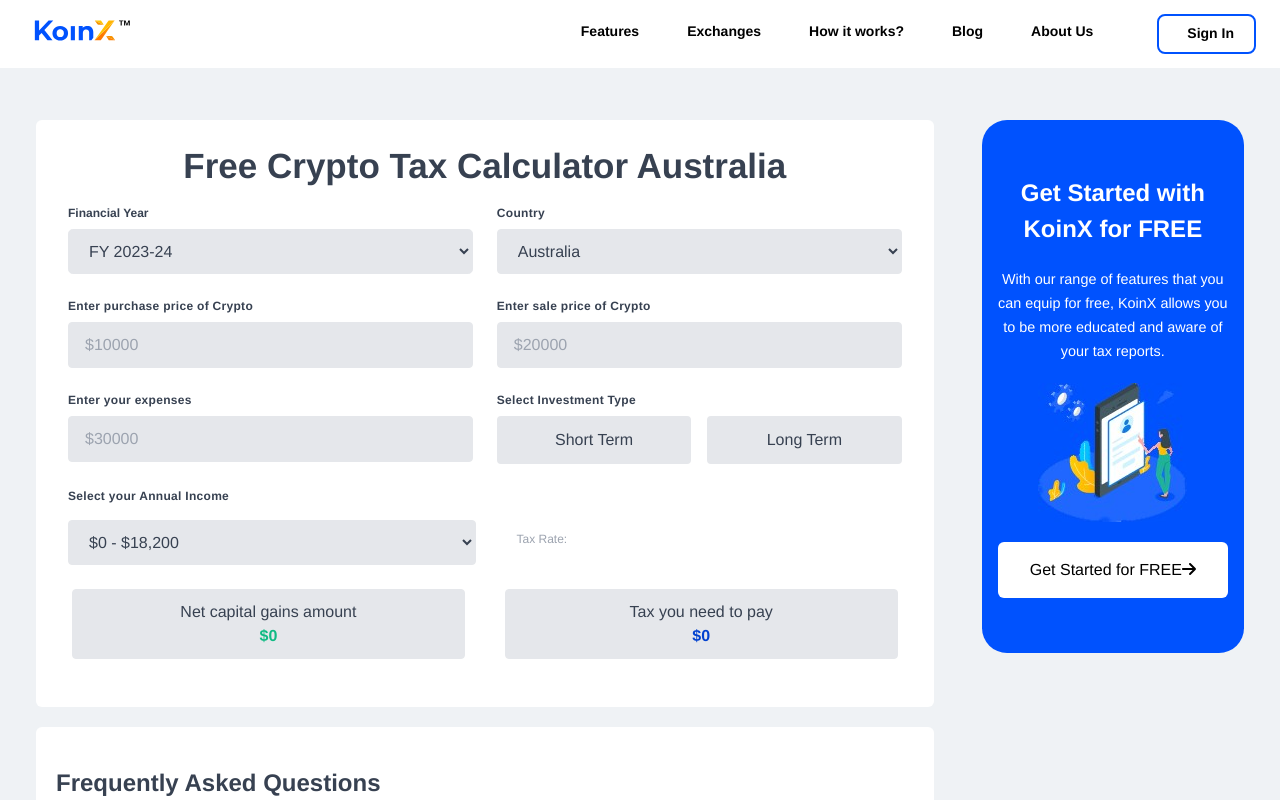
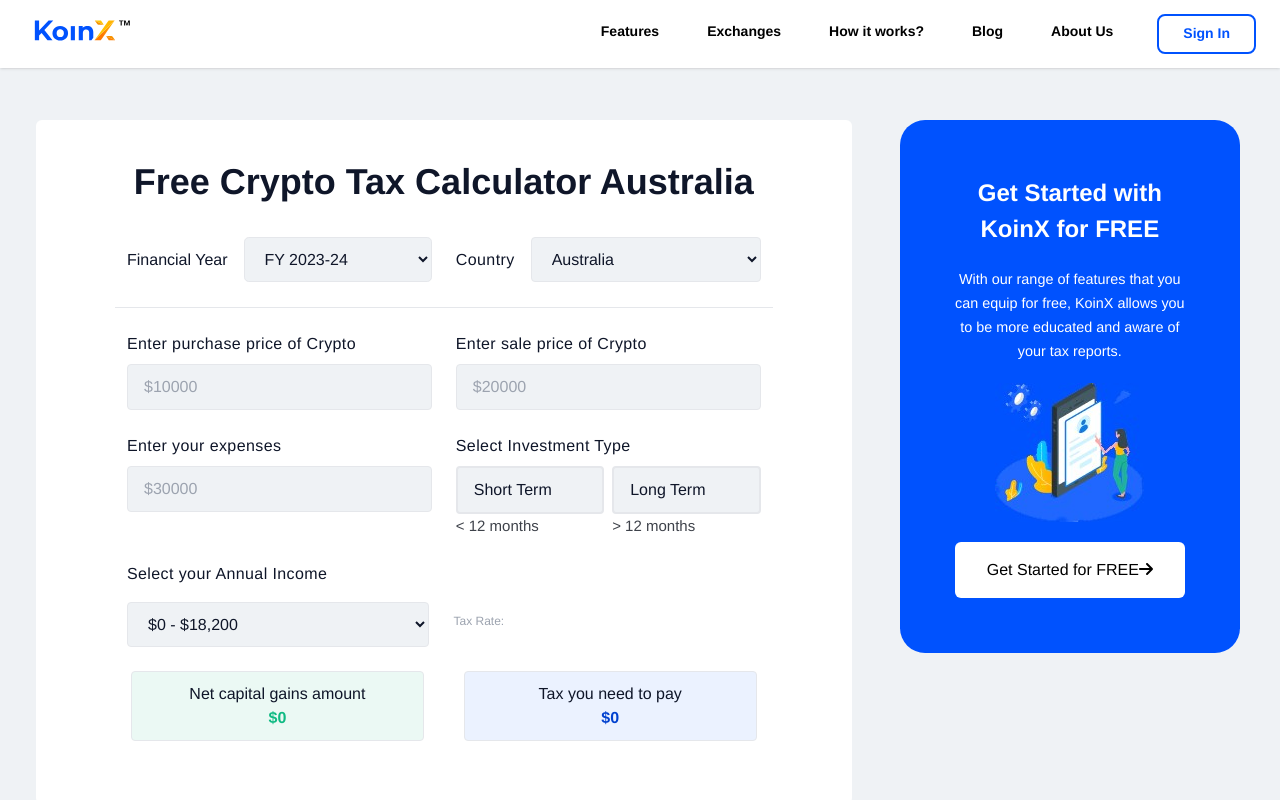
Before and after one commit to RitikOjha26/koinx-assesment, a React (Create React App) app: page / in a window 1280 px wide. Shown: the top 800 px of the page. Built offline with nearby package versions, Linux system fonts and the light colour scheme.

Commit message:
feat: Fixed Font Size

```diff
--- a/src/App.js
+++ b/src/App.js
@@ -14,13 +14,13 @@
       <Navabar />
 
       {/* Main content layout */}
-      <div className="flex flex-col w-screen h-auto md:min-h-auto ml-1 md:flex-row md:w-full ">
+      <div className="flex flex-col h-auto md:min-h-auto ml-1 md:flex-row ">
 
         <div className="w-auto h-auto pt-[5vh]  md:ml-[4vh] md:rounded-md">
 
-          <div id='1' className="bg-white rounded-md p-5 h-auto "><CryptoTaxCalculator /></div>
+          <div id='1' className="bg-white rounded-md sm:p-[17px] md:px-[79px] md:py-[35px] h-auto "><CryptoTaxCalculator /></div>
 
-          <div id='2' className="bg-white rounded-md mt-5 h-auto "><Faq /></div>
+          <div id='2' className="bg-white rounded-md mt-5 h-auto p-[25px] "><Faq /></div>
 
         </div>
 
--- a/src/component/Banners/SideBanner.js
+++ b/src/component/Banners/SideBanner.js
@@ -8,7 +8,7 @@
     return (
         <div className='md:h-auto bg-[#0052FE] rounded-[25px] text-white  '>
 
-            <div className='md:py-[55px] md:px-[16px] text-center items-center'>
+            <div className=' md:p-[55px]  text-center items-center'>
                 <h1 className='text-[1.5rem] font-bold mb-5 '>Get Started with KoinX for FREE</h1>
 
                 <span className=' text-[0.9rem] text-center text-semibold'>With our range of features that you can equip for free,
--- a/src/component/CryptoTaxCalculator.js
+++ b/src/component/CryptoTaxCalculator.js
@@ -120,45 +120,46 @@
 
     return (
         <div className="">
-            <h1 className="text-[25px] pb-3 md:text-[35px] font-bold text-center md:relative md:justify-centre text-gray-700">
+            <h1 className="text-[24px] px-2 py-4 pb-3 md:py-0   md:text-[36px] font-bold text-center md:relative md:justify-centre text-[#0F1629]">
                 Free Crypto Tax Calculator Australia
             </h1>
-            <form className="w-full max-w-full">
+            <form className="w-full max-w-full md:pt-7 pt-4">
                 <div className="flex flex-wrap mb-6">
                     <div className="flex w-full">
-                        <div className="w-1/2 px-3 mb-6 md:w-2/4 md:mb-0">
-                            <label className="block mb-2 text-xs font-bold text-gray-700">
+                        <div className="w-1/2 md:flex md:justify-between md:items-center md:gap-4 px-3 mb-6 md:w-2/4 md:mb-0">
+                            <label className="block mb-2 md:mb-0 text-[16px]  text-[#0F1629] md:whitespace-nowrap ">
                                 Financial Year
                             </label>
-                            <div className="relative">
-                                <select id="FinY" className="block w-full px-4 py-3 rounded-[0.3rem] leading-tight bg-gray-200 border border-gray-200 text-gray-700 focus:outline-none focus:bg-white focus:border-gray-500">
+                            <div className="relative w-full">
+                                <select id="FinY" className="block w-full px-4 py-3 rounded-[0.3rem] leading-tight bg-[#EFF2F5] border border-gray-200 text-[#0F1629] focus:outline-none focus:bg-white focus:border-gray-500">
                                     <option>FY 2023-24</option>
                                 </select>
                             </div>
                         </div>
-                        <div className="w-1/2 px-3 mb-6 md:w-2/4 md:mb-0">
-                            <label className="block mb-2 text-xs font-bold text-gray-700 tracking-wide">
+                        <div className="w-1/2 md:flex md:justify-between md:items-center md:gap-4 px-3 mb-6 md:w-2/4 md:mb-0">
+                            <label className="block mb-2 md:mb-0 text-[16px]  text-[#0F1629] tracking-wide">
                                 Country
                             </label>
-                            <div className="relative">
-                                <select id="Country" className="block w-full px-4 py-3 rounded leading-tight bg-gray-200 border border-gray-200 text-gray-700 focus:outline-none focus:bg-white focus:border-gray-500">
+                            <div className="relative w-full">
+                                <select id="Country" className="block w-full px-4 py-3 rounded leading-tight bg-[#EFF2F5] border border-gray-200 text-[#0F1629] focus:outline-none focus:bg-white focus:border-gray-500">
                                     <option><img src={Flag} alt="Flag" />Australia</option>
                                 </select>
                             </div>
                         </div>
-                        <div>
-                            <hr className="bg-black py-[15px]" />
-                        </div>
+
+
+
                     </div>
-                    <div className="w-full px-3 mb-6 md:w-1/2 md:mb-0 md:mt-6 sm:mt-0">
-                        <label htmlFor="grid-first-name" className="block mb-2 text-xs font-bold text-gray-700 tracking-wide">
+                    <hr className="bg-[#EFF2F5] block w-[100%] md:mt-[25px]" />
+                    <div className="w-full px-3 mb-6 mt-5 md:w-1/2 md:mb-0 md:mt-6 sm:mt-0">
+                        <label htmlFor="grid-first-name" className="block mb-2 text-[16px]  text-[#0F1629] tracking-wide">
                             Enter purchase price of Crypto
                         </label>
                         <input
                             type="text"
 
                             id="grid-first-name"
-                            className="block w-full px-4 py-3 rounded leading-tight bg-gray-200 text-gray-700 border focus:outline-none focus:bg-white focus:border-gray-500"
+                            className="block w-full px-4 py-3 rounded leading-tight bg-[#EFF2F5] text-[16px] font-medium text-[#0F1629] border focus:outline-none focus:bg-white focus:border-gray-500"
                             placeholder="$10000"
                             onInput={(e) => {
                                 e.target.value = e.target.value.replace(/[^0-9.]/g, '');
@@ -167,13 +168,13 @@
                         />
                     </div>
                     <div className="w-full px-3 mb-6 md:w-1/2 md:mb-0 md:mt-6 sm:mt-0">
-                        <label htmlFor="grid-last-name" className="block mb-2 text-xs font-bold text-gray-700 tracking-wide">
+                        <label htmlFor="grid-last-name" className="block mb-2 text-[16px]  text-[#0F1629] tracking-wide">
                             Enter sale price of Crypto
                         </label>
                         <input
                             type="text"
                             id="grid-last-name"
-                            className="block w-full px-4 py-3 rounded leading-tight bg-gray-200 text-gray-700 border border-gray-200 focus:outline-none focus:bg-white focus:border-gray-500"
+                            className="text-[16px] font-medium block w-full px-4 py-3 rounded leading-tight bg-[#EFF2F5] text-[#0F1629] border border-gray-200 focus:outline-none focus:bg-white focus:border-gray-500"
                             placeholder="$20000"
                             onInput={(e) => {
                                 e.target.value = e.target.value.replace(/[^0-9.]/g, '');
@@ -183,13 +184,13 @@
                         />
                     </div>
                     <div className="w-full px-3 mb-6 md:w-1/2 md:mb-0 md:mt-6 sm:mt-0">
-                        <label className="block mb-2 text-xs font-bold text-gray-700 tracking-wide">
+                        <label className="block mb-2 text-[16px]  text-[#0F1629] tracking-wide">
                             Enter your expenses
                         </label>
                         <input
                             type="text"
                             id="grid-first-name"
-                            className="block w-full px-4 py-3 rounded leading-tight bg-gray-200 text-gray-700 border focus:outline-none focus:bg-white"
+                            className="block w-full px-4 py-3 rounded leading-tight bg-[#EFF2F5] text-[16px] font-medium  text-[#0F1629] border focus:outline-none focus:bg-white"
                             placeholder="$30000"
                             onInput={(e) => {
                                 e.target.value = e.target.value.replace(/[^0-9.]/g, '');
@@ -198,34 +199,41 @@
                         />
                     </div>
                     <div className="w-full px-3 mb-6 md:w-1/2 md:mb-0 md:mt-6 sm:mt-0">
-                        <label className="block text-xs font-bold text-gray-700 tracking-wide">
+                        <label className="block text-[16px]  text-[#0F1629] tracking-wide">
                             Select Investment Type
                         </label>
-                        <div className='flex md:flex'>
+                        <div className='flex md:flex gap-2'>
+                            <div className="flex flex-col w-[50%] ">
                             <button
                                 type="button"
                                 id='shortTerm'
                                 onClick={() => { handleButtonClick(false); }}
-                                className={`mt-2 block w-[50vw] md:w-[50%] mr-4 py-3 px-4 rounded leading-tight bg-gray-200 border-2 ${isShortTerm ? 'text-blue-700 border-blue-600 focus:border-blue-600' : 'border-gray-200 focus:border-gray-500 text-gray-700 '}`}>
-                                Short Term <FontAwesomeIcon icon={faCheck} className={`${isShortTerm ? 'text-blue-600 border-blue-600 text-xl px-[1rem]' : 'hidden '}`} />
+                                className={` whitespace-nowrap md:whitespace-normal flex justify-between mt-2  w-full md:w-[100%] mr-4 py-3 px-4 rounded leading-tight bg-[#EFF2F5] border-2 ${isShortTerm ? 'text-blue-700 border-blue-600 focus:border-blue-600' : 'border-gray-200 focus:border-gray-500 text-[#0F1629] '}`}>
+                                Short Term <FontAwesomeIcon icon={faCheck} className={`${isShortTerm ? 'text-blue-600 outline-blue-600 text-xl' : 'opacity-0 '}`} />
 
                             </button>
+                            <span className='mt-[1px] text-[15px] text-[#3E424A] '>{"< 12 months"} </span>
+                            </div>
+                            <div className="flex flex-col w-[50%]">
                             <button
                                 type="button"
                                 id='longTerm'
                                 onClick={() => { handleButtonClick(true); }}
-                                className={`mt-2 block w-[50vw] md:w-[50%] py-3 px-4 rounded leading-tight bg-gray-200 border-2  ${isLongTerm ? 'text-blue-700 border-blue-600 focus:border-blue-600' : 'border-gray-200 focus:border-gray-500 text-gray-700'}`}>
-                                Long Term <FontAwesomeIcon icon={faCheck} className={`${isLongTerm ? 'text-blue-600 border-blue-600 text-xl px-[1rem]' : 'hidden '}`} />
+                                className={`whitespace-nowrap md:whitespace-normal flex gap-4 mt-2 w-full md:w-[100%] py-3 px-4 rounded leading-tight bg-[#EFF2F5] border-2  ${isLongTerm ? 'text-blue-700 border-blue-600 focus:border-blue-600' : 'border-gray-200 focus:border-gray-500 text-[#0F1629]'}`}>
+                                Long Term <FontAwesomeIcon icon={faCheck} className={`${isLongTerm ? 'text-blue-600 outline-blue-600 text-xl' : 'opacity-0 '}`} />
                             </button>
+                            <span className=' mt-[1px] text-[15px] text-[#3E424A]'>{"> 12 months"} </span>
+                            </div>
+
                         </div>
                     </div>
                     <div className="w-[100%] px-3 mb-6 md:w-[100%] md:mb-0 md:mt-6">
-                        <label className="pb-2 block text-xs font-bold tracking-wide text-gray-700 md:mb-2">
+                        <label className="pb-2 block text-[16px]  tracking-wide text-[#0F1629] md:mb-2">
                             Select your Annual Income
                         </label>
                         <div className='md:flex'>
-                            <div className="relative h-auto md:flex md:w-[49%] mr-6  ">
-                                <select id="IncomeRange" className="block w-full px-4 py-3 rounded leading-tight bg-gray-200 border border-gray-200 text-gray-700 focus:outline-none focus:bg-white focus:border-gray-500" value={annualIncome} onChange={handleTaxRateChange}>
+                            <div className="relative h-auto md:flex md:w-[49%]  ">
+                                <select id="IncomeRange" className=" md:mr-2 block w-full px-4 py-3 rounded leading-tight bg-[#EFF2F5] border border-gray-200 text-[#0F1629] focus:outline-none focus:bg-white focus:border-gray-500" value={annualIncome} onChange={handleTaxRateChange}>
                                     {INCOME_RANGES.map(item => (
                                         <option key={item.id}>{item.range}</option>
                                     ))}
@@ -241,24 +249,24 @@
                     {showForm && (
                         <div className="flex flex-col md:flex-row mb-2 w-full  ">
                             <div className="w-full px-3  mb-6  md:mb-0 md:mt-6">
-                                <label className="block text-xs font-bold tracking-wide text-gray-700">
+                                <label className="block text-[16px]  tracking-wide text-[#0F1629]">
                                     Capital gains Amount
                                 </label>
                                 <input
                                     type="text"
                                     id="grid-first-name"
-                                    className="block w-full px-4 py-3 rounded leading-tight bg-gray-200 text-gray-700 border focus:outline-none focus:bg-white"
+                                    className="block w-full px-4 py-3 rounded leading-tight bg-[#EFF2F5] text-[#0F1629] border focus:outline-none focus:bg-white"
                                     value={capitalGain}
                                 />
                             </div>
                             <div className="w-full px-3 mb-6  md:mb-0 md:mt-6 sm:mt-0">
-                                <label className="block text-xs font-bold tracking-wide text-gray-700">
+                                <label className="block text-[16px]  tracking-wide text-[#0F1629]">
                                     discount for long term gains
                                 </label>
                                 <input
                                     type="text"
                                     id="grid-first-name"
-                                    className="block w-full px-4 py-3 rounded leading-tight bg-gray-200 text-gray-700 border focus:outline-none focus:bg-white"
+                                    className="block w-full px-4 py-3 rounded leading-tight bg-[#EFF2F5] text-[#0F1629] border focus:outline-none focus:bg-white"
                                     value={discount}
                                 />
                             </div>
@@ -266,13 +274,13 @@
                     )}
                     <div className='w-[100%] md:flex px-3 '>
                         <div className='w-full px-1 mb-6 md:w-1/2 md:mb-1 md:mt-6 md:mr-[2rem] '>
-                            <div className=' block w-full  px-2 py-3 md:px-6 bg-gray-200 text-gray-700 border rounded leading-tight focus:outline-none focus:bg-white'>
+                            <div className=' block w-full  px-2 py-3 md:px-6 bg-[#EBF9F4] text-[#0F1629] border rounded leading-tight focus:outline-none focus:bg-white'>
                                 <h1 className='align-center text-center'>Net capital gains amount</h1>
                                 <h1 className=' pt-1 align-center text-center font-bold items-center text-[#0FBA83]  '>${netCapitalGain}</h1>
                             </div>
                         </div>
                         <div className='w-full px-1  mb-6 md:w-1/2 md:mb-0 md:mt-6 sm:mt-0 '>
-                            <div className='block w-full px-4 py-3  bg-gray-200 text-gray-700 border rounded leading-tight focus:outline-none focus:bg-white'>
+                            <div className='block w-full px-4 py-3  bg-[#EBF2FF] text-[#0F1629] border rounded leading-tight focus:outline-none focus:bg-white'>
                                 <h1 className='align-center text-center '>Tax you need to pay</h1>
                                 <h1 className='pt-1 align-center text-center font-bold items-center text-[#0141CF] '>${payableTax}</h1>
                             </div>
--- a/src/component/Faq.js
+++ b/src/component/Faq.js
@@ -12,7 +12,7 @@
             {QNA.map((item) => (
                 <div key={item.id}>
                     <div className='font-semibold flex text-[20px] text-[#0b1426] text-opacity-90 pb-[10px]'>
-                        <span className='hidden sm:block'>{item.id}.</span>{item.Question}
+                        <span className='hidden text-[20px] text-[#0B1426] sm:block'>{item.id}.&nbsp;</span>{item.Question}
                         </div>
                     <div className='text-[16px] text-[#3E424A]'>{item.Answer}</div>
                     <hr className='bg-black my-[15px]  '/>
--- a/src/component/Footer.js
+++ b/src/component/Footer.js
@@ -11,7 +11,7 @@
 const Footer = () => {
   return (
     <footer
-      className="w-screen mt-11 bg-[#02042B] text-center text-blue-500   lg:text-left md:px-28">
+      className="mt-11 bg-[#02042B] text-center text-blue-500   lg:text-left md:px-28">
       <div
         className="flex items-center justify-center border-b-2 border-neutral-200 p-6 dark:border-neutral-500 lg:justify-between">
         <div className="mr-12 hidden lg:block">
@@ -255,7 +255,7 @@
 
       {/* <!--Copyright section--> */}
       <div className="text-white text-opacity-60  p-6 text-center ">
-        <span>© All rights reserved by Simplify Infotech Pvt. Ltd.</span>
+        <span>© All rights reserved by Simplify Infotech Pvt. Ltd. Submitted by Ritik Ojha</span>
 
       </div>
     </footer>
--- a/src/component/Navabar.js
+++ b/src/component/Navabar.js
@@ -12,14 +12,14 @@
     const [navbarOpen, setNavbarOpen] = React.useState(false);
     return (
         <>
-            <nav className="relative flex flex-wrap items-center justify-between px-2 py-3 bg-white mb-3">
+            <nav className="relative flex flex-wrap items-center justify-between px-2 py-3 bg-white mb-3 shadow">
                 <div className="container px-4 mx-auto flex flex-wrap items-center justify-between">
-                    <div className="w-full relative flex justify-between lg:w-auto lg:static lg:block lg:justify-start">
+                    <div className="w-full relative flex items-center justify-between lg:w-auto lg:static lg:block lg:justify-start">
                         <a
                             className=" font-bold leading-relaxed inline-block mr-4 py-2 whitespace-nowrap  text-black"
                             href="/"
                         >
-                            <img className='relative right-[12px] md:left-[10px]' src={Logo} alt="LOGO" />
+                            <img className='relative right-[12px] md:left-[10px] items-center' src={Logo} alt="LOGO" />
                         </a>
                         <button
                             id="dropdownbtn"
@@ -32,23 +32,23 @@
                     </div>
                     <div
                         className={
-                            "lg:flex flex-grow items-center" +
+                            "lg:flex flex-grow items-center pt-2 md:pt-0"  +
                             (navbarOpen ? " flex" : " hidden")
                         }
                         id="example-navbar-danger"
                     >
-                        <ul className="flex flex-col lg:flex-row list-none lg:ml-auto">
+                        <ul className="flex flex-col pl-2 md:pl-0  lg:flex-row list-none lg:ml-auto items-start ">
                         {NAVLINKS.map((item, index) => (
                                 <li key={item.id} className="nav-item">
                                     <a
-                                        className={`relative right-5 md:px-5 py-2 flex items-center font-semibold leading-snug text-black hover:opacity-75 ${index === NAVLINKS.length - 1
-                                                ? ' right-[9.9px]  border-2 border-[#0052FE] text-[#0052FE] rounded-lg justify-center relative md:right-[0px] md:ml-6'
+                                        className={`relative right-5 md:px-5 py-2 flex items-center font-semibold leading-snug  hover:opacity-75 ${index === NAVLINKS.length - 1
+                                                ? '  mt-3 cursor-pointer px-2   border-2  border-[#0052FE] text-[#0052FE] rounded-lg justify-center relative md:right-[0px] md:mt-0 '
                                                 : ''
                                             }`}
                                         href="/"
                                     >
                                         <i className="fab fa-facebook-square text-lg leading-lg text-black opacity-75"></i>
-                                        <span className="ml-2 text-[14px] ">{item.title}</span>
+                                        <span className="mx-1 text-[14px] ">{item.title}</span>
                                     </a>
                                 </li>
                             ))}
```
Also changed, not shown: src/constants/index.js (+4 -4 lines).
